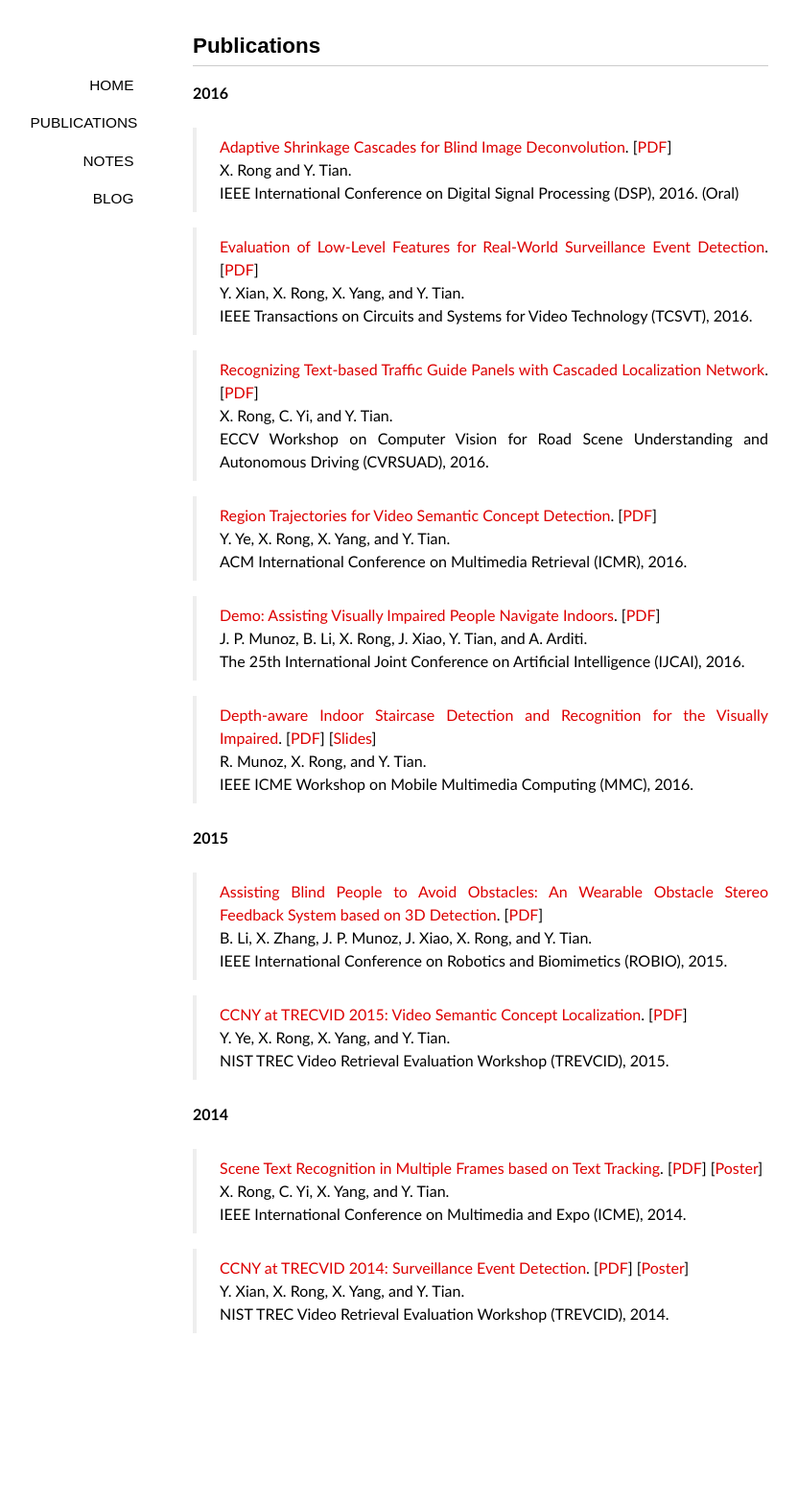
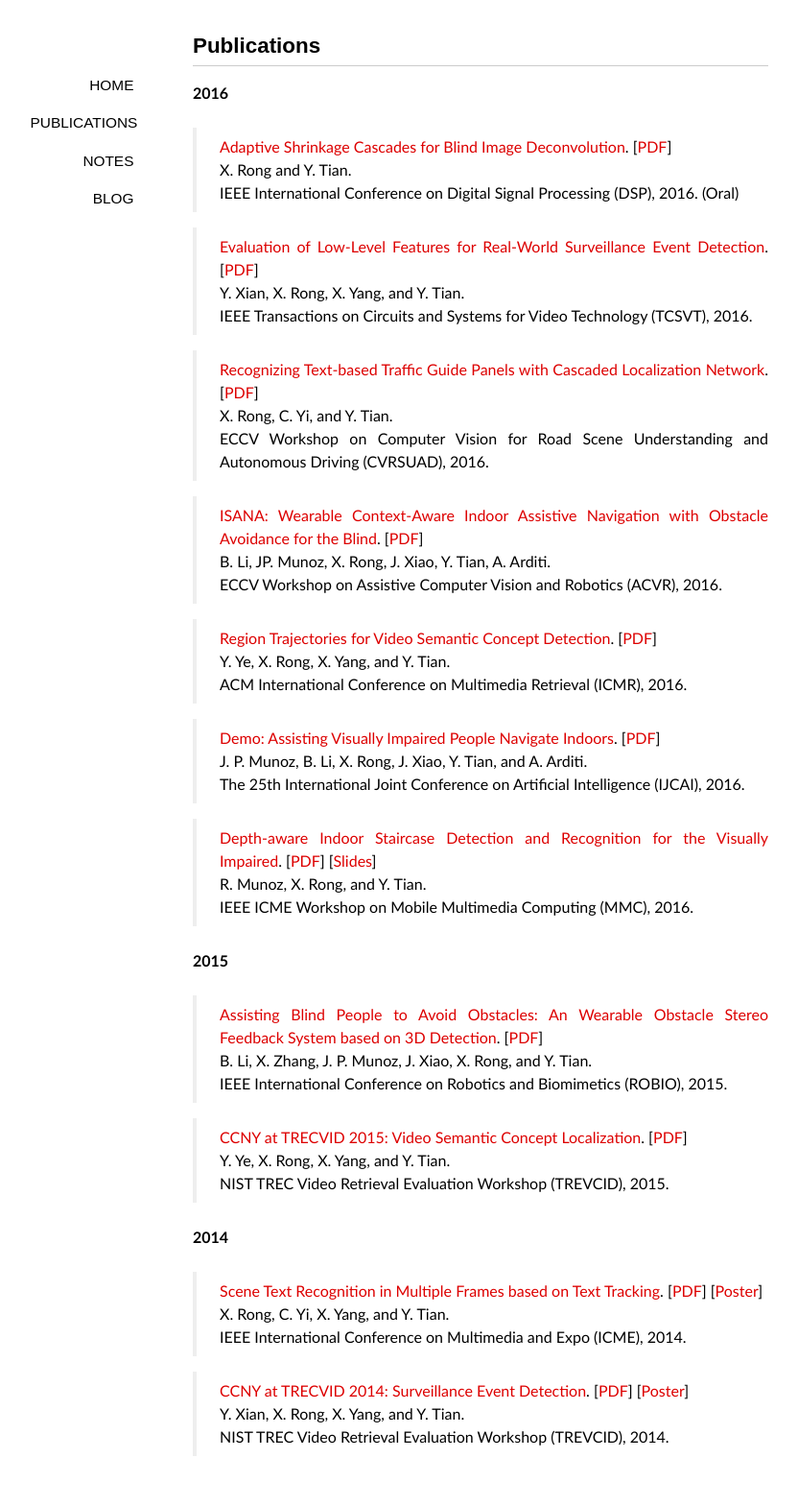
Before and after one commit to ionvision/ionvision.github.io.bk, a Jekyll site: the page built from publications/index.md, in a window 1280 px wide. Shown: the whole page at 96% size, without its empty margins (139-971 px from the left). Built offline with Jekyll 4.4.1, drawn with Linux system fonts in a browser that asks for light colours; nearby versions of some CDN libraries; some web fonts are replaced; before the commit the page ends 1441 px from its top, so only the background shows below that.

Commit message:
Add ACVR paper

```diff
--- a/publications/index.md
+++ b/publications/index.md
@@ -23,6 +23,10 @@ IEEE Transactions on Circuits and Systems for Video Technology (TCSVT), 2016.
 X. Rong, C. Yi, and Y. Tian.
 ECCV Workshop on Computer Vision for Road Scene Understanding and Autonomous Driving (CVRSUAD), 2016.
 
+> [ISANA: Wearable Context-Aware Indoor Assistive Navigation with Obstacle Avoidance for the Blind](/publications/pdf/ACVR16.pdf).
+[[PDF](/publications/pdf/ACVR16.pdf)]
+B. Li, JP. Munoz, X. Rong, J. Xiao, Y. Tian, A. Arditi.
+ECCV Workshop on Assistive Computer Vision and Robotics (ACVR), 2016.
 
 > [Region Trajectories for Video Semantic Concept Detection](/publications/pdf/ICMR16.pdf).
 [[PDF](/publications/pdf/ICMR16.pdf)]
```
Also changed, not shown: 1 other file.
